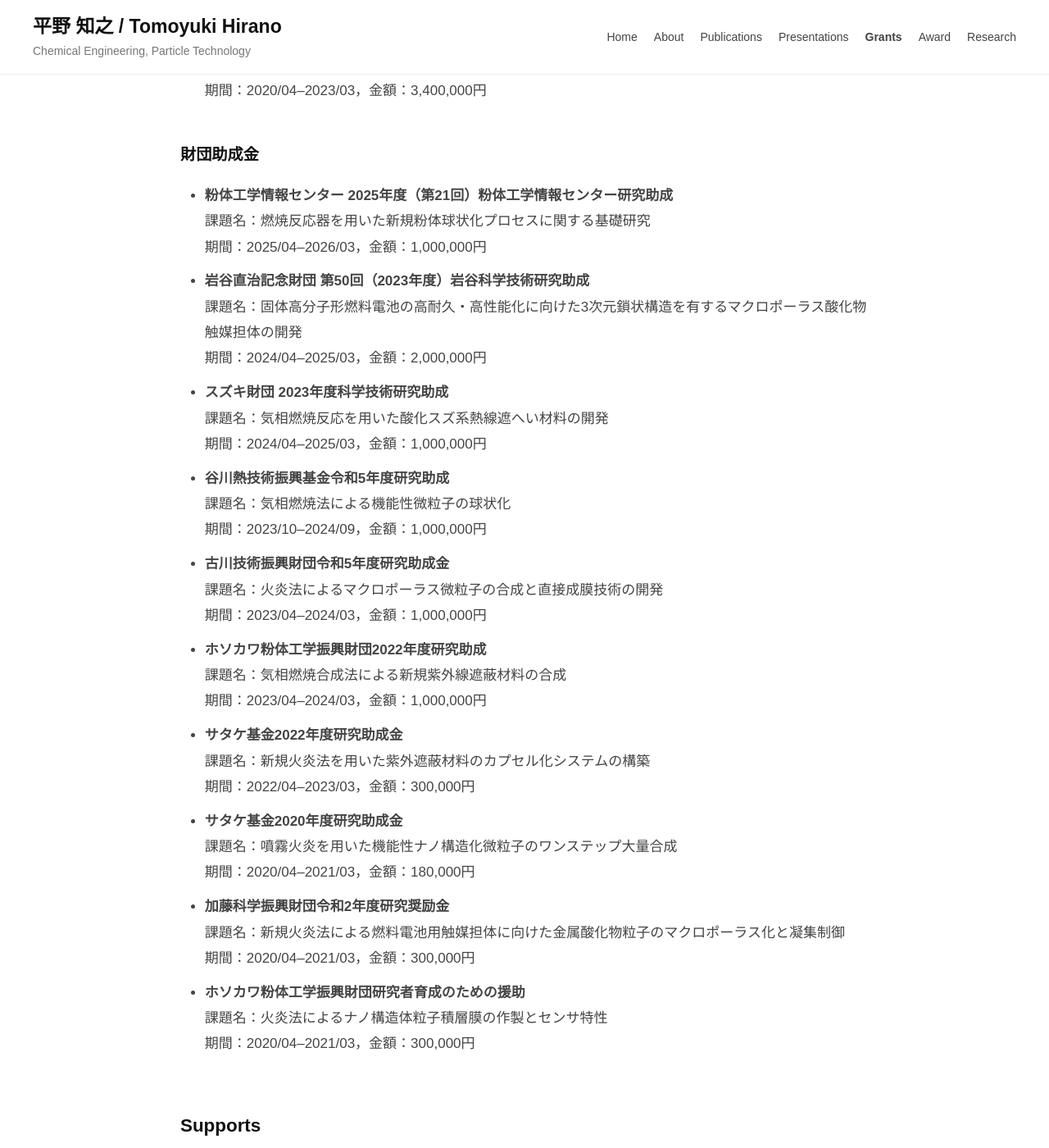
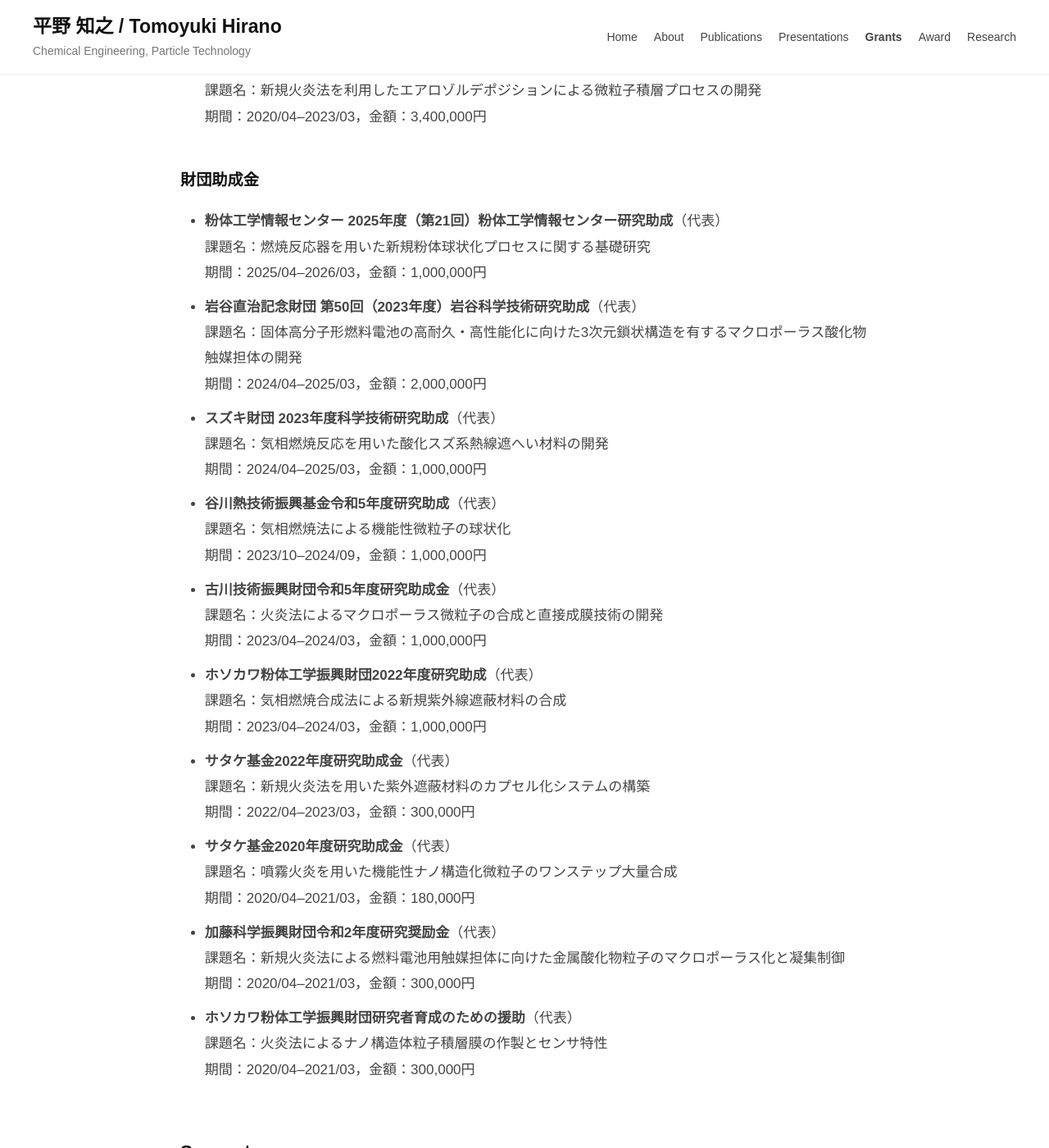
Before and after one commit to tomoyukihirano/tomoyukihirano.github.io, a Jekyll site: the page built from supports-grants.md, in a window 1280 px wide and 1400 px high, scrolled down 1930 px. Shown: the whole window at 82% size. Built offline with Jekyll 4.4.1, drawn with Linux system fonts in a browser that asks for light colours.

Commit message:
Add representative labels to existing grants while preserving the co-investigator entry

```diff
--- a/supports-grants.md
+++ b/supports-grants.md
@@ -19,12 +19,12 @@
 {: .wp-block-list }
 
 <h3 class="wp-block-heading has-vivid-cyan-blue-color has-text-color has-link-color wp-elements-2">科学技術振興機構 (JST)</h3>
-- <strong>創造的研究推進事業 ACT-X</strong>（領域：<a href="https://www.jst.go.jp/kisoken/act-x/research_area/bunya2023-2.html" target="_blank" rel="noreferrer noopener">トランススケールな理解で切り拓く革新的マテリアル</a>）［<a href="https://www.jst.go.jp/kisoken/act-x/project/111F008/111F008_2024.html" target="_blank" rel="noreferrer noopener">LINK</a>］<br>課題名：火炎を用いた微粒子積層膜のトランススケール設計<br>期間：2024/10–2027/03，金額：6,000,000円
+- <strong>創造的研究推進事業 ACT-X</strong>（代表）（領域：<a href="https://www.jst.go.jp/kisoken/act-x/research_area/bunya2023-2.html" target="_blank" rel="noreferrer noopener">トランススケールな理解で切り拓く革新的マテリアル</a>）［<a href="https://www.jst.go.jp/kisoken/act-x/project/111F008/111F008_2024.html" target="_blank" rel="noreferrer noopener">LINK</a>］<br>課題名：火炎を用いた微粒子積層膜のトランススケール設計<br>期間：2024/10–2027/03，金額：6,000,000円
 {: .wp-block-list }
 
 <h3 class="wp-block-heading has-vivid-cyan-blue-color has-text-color has-link-color wp-elements-3">財団助成金</h3>
 - <strong>旭硝子財団 2026年度「研究奨励」</strong>（代表）<br>課題名：火炎法による大過冷却融液/ガラス状態を経由した準安定相の創製<br>期間：2026/04–2028/03，金額：3,000,000円
-- <strong>ガラス産業連合会・ニューガラスフォーラム 2025年度ガラス基礎研究振興プログラム</strong><br>課題名：無容器法としての火炎プロセスで切り拓くニューガラスサイエンス<br>期間：2025/04–2028/03，金額：7,000,000円
+- <strong>ガラス産業連合会・ニューガラスフォーラム 2025年度ガラス基礎研究振興プログラム</strong>（代表）<br>課題名：無容器法としての火炎プロセスで切り拓くニューガラスサイエンス<br>期間：2025/04–2028/03，金額：7,000,000円
 {: .wp-block-list }
 
 <h3 class="wp-block-heading has-vivid-cyan-blue-color has-text-color has-link-color wp-elements-4">産学連携</h3>
@@ -40,16 +40,16 @@
 {: .wp-block-list }
 
 <h3 class="wp-block-heading has-vivid-cyan-blue-color has-text-color has-link-color wp-elements-6">財団助成金</h3>
-- <strong>粉体工学情報センター 2025年度（第21回）粉体工学情報センター研究助成</strong><br>課題名：燃焼反応器を用いた新規粉体球状化プロセスに関する基礎研究<br>期間：2025/04–2026/03，金額：1,000,000円
-- <strong>岩谷直治記念財団 第50回（2023年度）岩谷科学技術研究助成</strong><br>課題名：固体高分子形燃料電池の高耐久・高性能化に向けた3次元鎖状構造を有するマクロポーラス酸化物触媒担体の開発<br>期間：2024/04–2025/03，金額：2,000,000円
-- <strong>スズキ財団 2023年度科学技術研究助成</strong><br>課題名：気相燃焼反応を用いた酸化スズ系熱線遮へい材料の開発<br>期間：2024/04–2025/03，金額：1,000,000円
-- <strong>谷川熱技術振興基金令和5年度研究助成</strong><br>課題名：気相燃焼法による機能性微粒子の球状化<br>期間：2023/10–2024/09，金額：1,000,000円
-- <strong>古川技術振興財団令和5年度研究助成金</strong><br>課題名：火炎法によるマクロポーラス微粒子の合成と直接成膜技術の開発<br>期間：2023/04–2024/03，金額：1,000,000円
-- <strong>ホソカワ粉体工学振興財団2022年度研究助成</strong><br>課題名：気相燃焼合成法による新規紫外線遮蔽材料の合成<br>期間：2023/04–2024/03，金額：1,000,000円
-- <strong>サタケ基金2022年度研究助成金</strong><br>課題名：新規火炎法を用いた紫外遮蔽材料のカプセル化システムの構築<br>期間：2022/04–2023/03，金額：300,000円
-- <strong>サタケ基金2020年度研究助成金</strong><br>課題名：噴霧火炎を用いた機能性ナノ構造化微粒子のワンステップ大量合成<br>期間：2020/04–2021/03，金額：180,000円
-- <strong>加藤科学振興財団令和2年度研究奨励金</strong><br>課題名：新規火炎法による燃料電池用触媒担体に向けた金属酸化物粒子のマクロポーラス化と凝集制御<br>期間：2020/04–2021/03，金額：300,000円
-- <strong>ホソカワ粉体工学振興財団研究者育成のための援助</strong><br>課題名：火炎法によるナノ構造体粒子積層膜の作製とセンサ特性<br>期間：2020/04–2021/03，金額：300,000円
+- <strong>粉体工学情報センター 2025年度（第21回）粉体工学情報センター研究助成</strong>（代表）<br>課題名：燃焼反応器を用いた新規粉体球状化プロセスに関する基礎研究<br>期間：2025/04–2026/03，金額：1,000,000円
+- <strong>岩谷直治記念財団 第50回（2023年度）岩谷科学技術研究助成</strong>（代表）<br>課題名：固体高分子形燃料電池の高耐久・高性能化に向けた3次元鎖状構造を有するマクロポーラス酸化物触媒担体の開発<br>期間：2024/04–2025/03，金額：2,000,000円
+- <strong>スズキ財団 2023年度科学技術研究助成</strong>（代表）<br>課題名：気相燃焼反応を用いた酸化スズ系熱線遮へい材料の開発<br>期間：2024/04–2025/03，金額：1,000,000円
+- <strong>谷川熱技術振興基金令和5年度研究助成</strong>（代表）<br>課題名：気相燃焼法による機能性微粒子の球状化<br>期間：2023/10–2024/09，金額：1,000,000円
+- <strong>古川技術振興財団令和5年度研究助成金</strong>（代表）<br>課題名：火炎法によるマクロポーラス微粒子の合成と直接成膜技術の開発<br>期間：2023/04–2024/03，金額：1,000,000円
+- <strong>ホソカワ粉体工学振興財団2022年度研究助成</strong>（代表）<br>課題名：気相燃焼合成法による新規紫外線遮蔽材料の合成<br>期間：2023/04–2024/03，金額：1,000,000円
+- <strong>サタケ基金2022年度研究助成金</strong>（代表）<br>課題名：新規火炎法を用いた紫外遮蔽材料のカプセル化システムの構築<br>期間：2022/04–2023/03，金額：300,000円
+- <strong>サタケ基金2020年度研究助成金</strong>（代表）<br>課題名：噴霧火炎を用いた機能性ナノ構造化微粒子のワンステップ大量合成<br>期間：2020/04–2021/03，金額：180,000円
+- <strong>加藤科学振興財団令和2年度研究奨励金</strong>（代表）<br>課題名：新規火炎法による燃料電池用触媒担体に向けた金属酸化物粒子のマクロポーラス化と凝集制御<br>期間：2020/04–2021/03，金額：300,000円
+- <strong>ホソカワ粉体工学振興財団研究者育成のための援助</strong>（代表）<br>課題名：火炎法によるナノ構造体粒子積層膜の作製とセンサ特性<br>期間：2020/04–2021/03，金額：300,000円
 {: .wp-block-list }
 
 ## Supports
```
